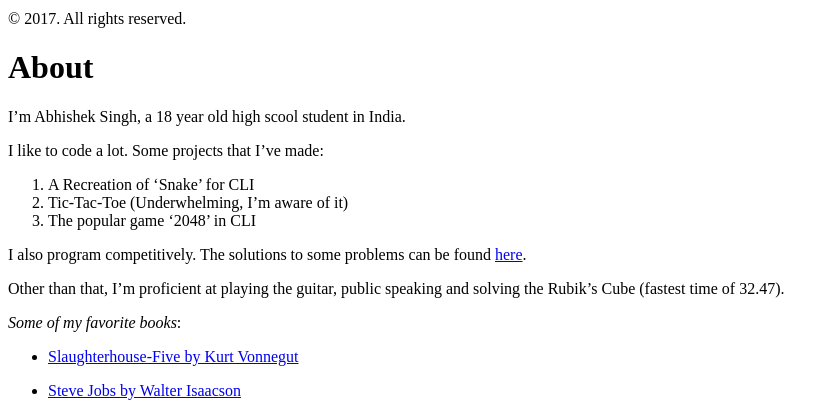
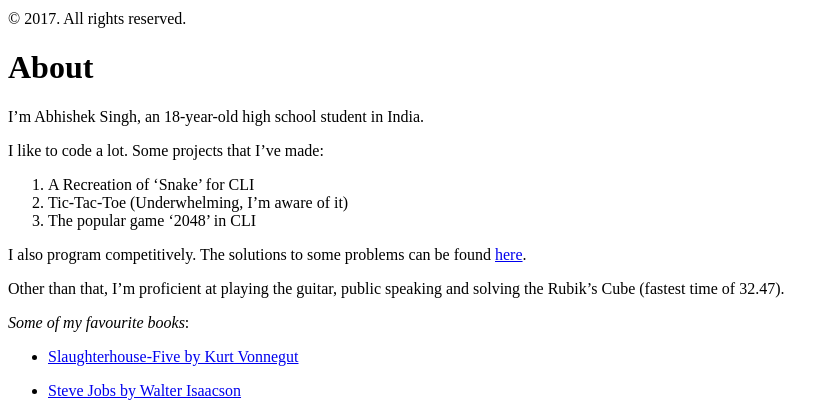
Before and after one commit to databhishek/databhishek.github.io, a Jekyll site: the page built from about.md, in a window 1280 px wide. Shown: the part 138-554 px from the top of the page, without its empty margins (0-835 px from the left). Built offline with Jekyll 4.4.1, drawn with Linux system fonts in a browser that asks for light colours.

Commit message:
fix typos

```diff
--- a/about.md
+++ b/about.md
@@ -3,7 +3,7 @@ layout: page
 title: About
 ---
 
-I'm Abhishek Singh, a 18 year old high scool student in India.
+I'm Abhishek Singh, an 18-year-old high school student in India.
 
 I like to code a lot. Some projects that I've made:
 
@@ -15,7 +15,7 @@ I also program competitively. The solutions to some problems can be found [here]
 
 Other than that, I'm proficient at playing the guitar, public speaking and solving the Rubik's Cube (fastest time of 32.47).
 
-_Some of my favorite books_:
+_Some of my favourite books_:
 
 * [Slaughterhouse-Five by Kurt Vonnegut](https://www.amazon.com/Slaughterhouse-Five-Novel-Modern-Library-Novels-ebook/dp/B000SEGHT6)
 
```
